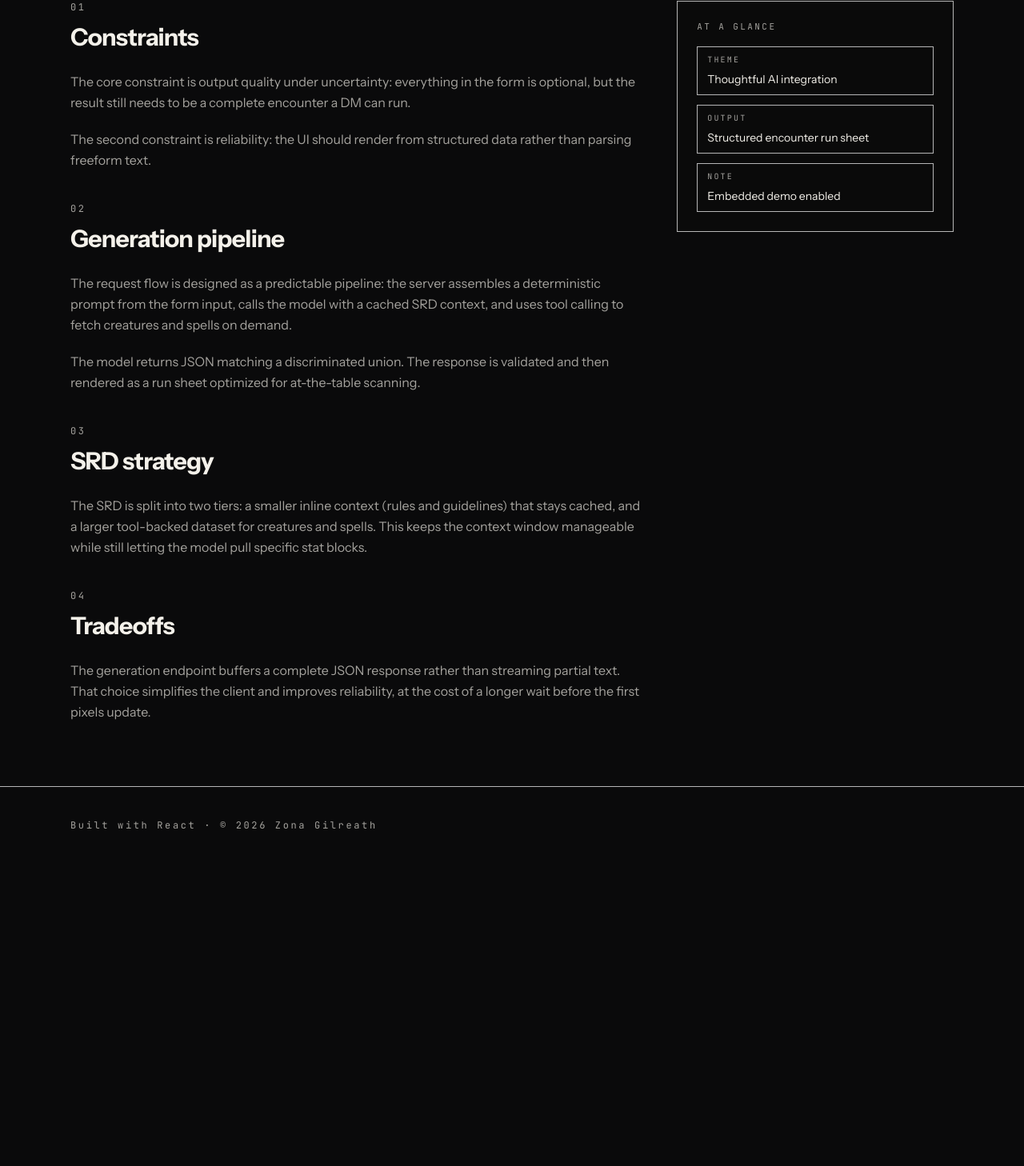
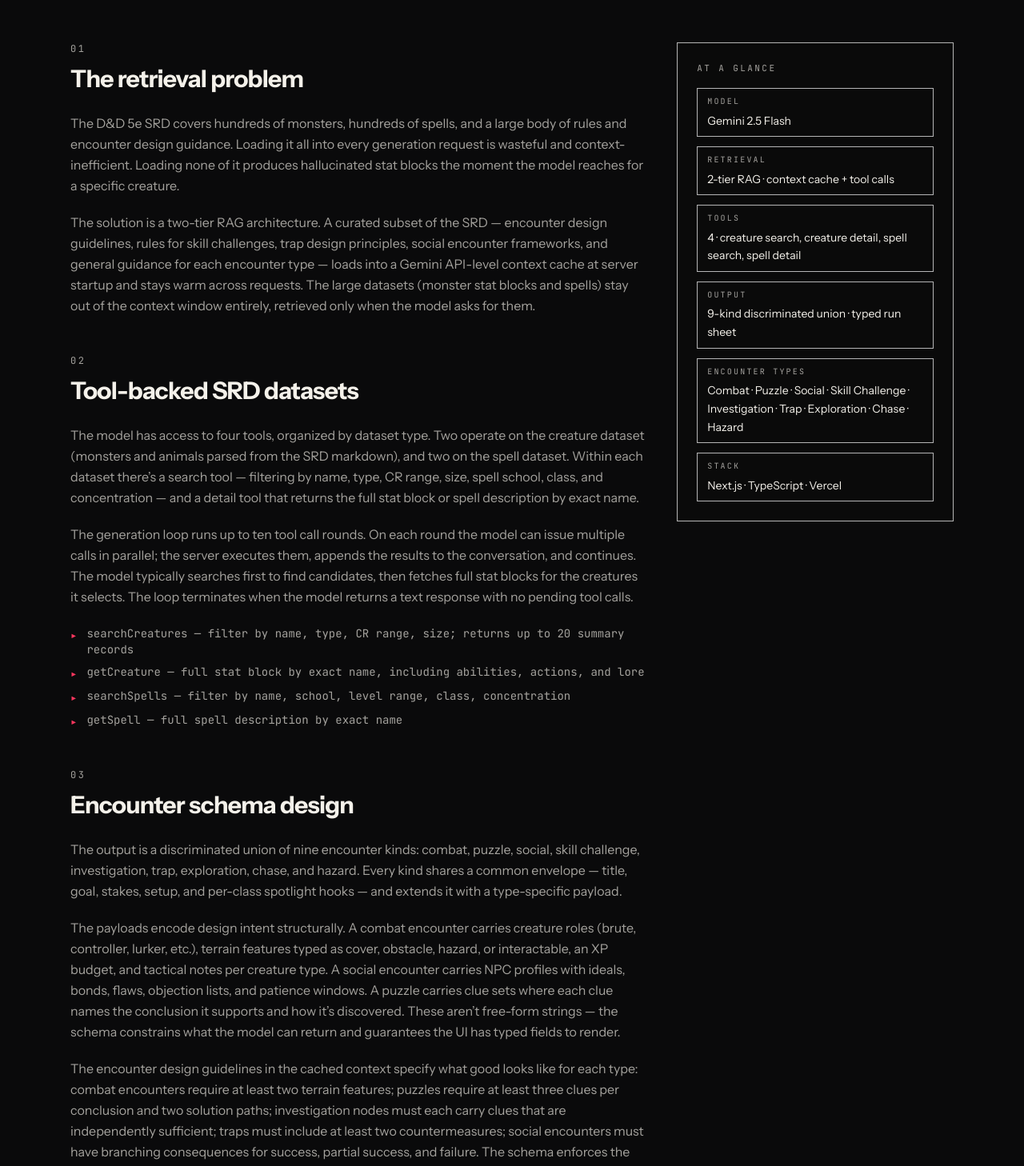
Before and after one commit to zonagilreath/zonadostuff, a React (Vite) app: page /work/familiar in a window 1280 px wide. Shown: the part 1273-2731 px from the top of the page at 80% size. Before the commit the page ends 2353 px from the top, so only its background shows below. Built offline with nearby package versions, Linux system fonts and the light colour scheme.

Commit message:
content: rewrite Familiar case study with RAG architecture, tool call design, and encounter schema detail

```diff
--- a/src/pages/work/Familiar.tsx
+++ b/src/pages/work/Familiar.tsx
@@ -34,7 +34,6 @@ function EmbeddedDemo({ src }: { src: string }) {
           Open in new tab ↗
         </a>
       </div>
-
       <div className="aspect-[16/10] w-full">
         <iframe
           title="Familiar embedded demo"
@@ -62,10 +61,15 @@ export function FamiliarCaseStudy() {
             Familiar
           </h1>
 
+          <p className="mt-2 font-code text-xs tracking-[0.22em] text-muted">
+            AI-powered D&D 5e encounter generator
+          </p>
+
           <p className="mt-6 text-base leading-relaxed text-muted sm:text-lg">
-            Familiar is an AI-powered D&D 5e encounter generator for dungeon masters. It takes optional
-            form input and produces a structured, ready-to-run encounter sheet: goal and stakes up top,
-            then setup, then type-specific content like rosters, puzzles, NPC profiles, and traps.
+            Familiar generates structured, ready-to-run encounter sheets for dungeon masters. It
+            takes optional form input and produces nine distinct encounter types — each with its own
+            schema, run-sheet layout, and type-specific guidance — driven by a RAG pipeline built
+            on the D&D 5e SRD.
           </p>
 
           <div className="mt-10 flex flex-wrap items-center gap-3">
@@ -99,9 +103,10 @@ export function FamiliarCaseStudy() {
           <div className="mt-10 flex flex-wrap gap-2">
             <Tag>Next.js</Tag>
             <Tag>TypeScript</Tag>
-            <Tag>Gemini</Tag>
+            <Tag>Gemini 2.5 Flash</Tag>
+            <Tag>RAG · Tool calling</Tag>
             <Tag>Structured JSON</Tag>
-            <Tag>Tool calling</Tag>
+            <Tag>Context caching</Tag>
           </div>
         </div>
 
@@ -109,57 +114,132 @@ export function FamiliarCaseStudy() {
 
         <div className="mt-14 grid gap-10 lg:grid-cols-[1.35fr_0.65fr]">
           <article className="max-w-3xl">
-            <div className="space-y-10">
+            <div className="space-y-12">
+
               <section>
-                <SectionTitle label="01" title="Constraints" />
+                <SectionTitle label="01" title="The retrieval problem" />
                 <div className="mt-6 space-y-5 text-base leading-relaxed text-muted">
                   <p>
-                    The core constraint is output quality under uncertainty: everything in the form is
-                    optional, but the result still needs to be a complete encounter a DM can run.
+                    The D&D 5e SRD covers hundreds of monsters, hundreds of spells, and a large body
+                    of rules and encounter design guidance. Loading it all into every generation
+                    request is wasteful and context-inefficient. Loading none of it produces
+                    hallucinated stat blocks the moment the model reaches for a specific creature.
                   </p>
                   <p>
-                    The second constraint is reliability: the UI should render from structured data rather
-                    than parsing freeform text.
+                    The solution is a two-tier RAG architecture. A curated subset of the SRD —
+                    encounter design guidelines, rules for skill challenges, trap design principles,
+                    social encounter frameworks, and general guidance for each encounter type — loads
+                    into a Gemini API-level context cache at server startup and stays warm across
+                    requests. The large datasets (monster stat blocks and spells) stay out of the
+                    context window entirely, retrieved only when the model asks for them.
                   </p>
                 </div>
               </section>
 
               <section>
-                <SectionTitle label="02" title="Generation pipeline" />
+                <SectionTitle label="02" title="Tool-backed SRD datasets" />
                 <div className="mt-6 space-y-5 text-base leading-relaxed text-muted">
                   <p>
-                    The request flow is designed as a predictable pipeline: the server assembles a
-                    deterministic prompt from the form input, calls the model with a cached SRD context,
-                    and uses tool calling to fetch creatures and spells on demand.
+                    The model has access to four tools, organized by dataset type. Two operate on
+                    the creature dataset (monsters and animals parsed from the SRD markdown), and two
+                    on the spell dataset. Within each dataset there’s a search tool — filtering by
+                    name, type, CR range, size, spell school, class, and concentration — and a
+                    detail tool that returns the full stat block or spell description by exact name.
                   </p>
                   <p>
-                    The model returns JSON matching a discriminated union. The response is validated and
-                    then rendered as a run sheet optimized for at-the-table scanning.
+                    The generation loop runs up to ten tool call rounds. On each round the model
+                    can issue multiple calls in parallel; the server executes them, appends the
+                    results to the conversation, and continues. The model typically searches first
+                    to find candidates, then fetches full stat blocks for the creatures it selects.
+                    The loop terminates when the model returns a text response with no pending tool
+                    calls.
+                  </p>
+                </div>
+                <div className="mt-6 space-y-2">
+                  {[
+                    'searchCreatures — filter by name, type, CR range, size; returns up to 20 summary records',
+                    'getCreature — full stat block by exact name, including abilities, actions, and lore',
+                    'searchSpells — filter by name, school, level range, class, concentration',
+                    'getSpell — full spell description by exact name',
+                  ].map((item) => (
+                    <div key={item} className="flex items-start gap-3 text-sm text-muted">
+                      <span className="mt-0.5 font-code text-accent">▸</span>
+                      <span className="font-code">{item}</span>
+                    </div>
+                  ))}
+                </div>
+              </section>
+
+              <section>
+                <SectionTitle label="03" title="Encounter schema design" />
+                <div className="mt-6 space-y-5 text-base leading-relaxed text-muted">
+                  <p>
+                    The output is a discriminated union of nine encounter kinds: combat, puzzle,
+                    social, skill challenge, investigation, trap, exploration, chase, and hazard.
+                    Every kind shares a common envelope — title, goal, stakes, setup, and per-class
+                    spotlight hooks — and extends it with a type-specific payload.
+                  </p>
+                  <p>
+                    The payloads encode design intent structurally. A combat encounter carries
+                    creature roles (brute, controller, lurker, etc.), terrain features typed as
+                    cover, obstacle, hazard, or interactable, an XP budget, and tactical notes
+                    per creature type. A social encounter carries NPC profiles with ideals, bonds,
+                    flaws, objection lists, and patience windows. A puzzle carries clue sets where
+                    each clue names the conclusion it supports and how it’s discovered. These
+                    aren’t free-form strings — the schema constrains what the model can return and
+                    guarantees the UI has typed fields to render.
+                  </p>
+                  <p>
+                    The encounter design guidelines in the cached context specify what good looks
+                    like for each type: combat encounters require at least two terrain features;
+                    puzzles require at least three clues per conclusion and two solution paths;
+                    investigation nodes must each carry clues that are independently sufficient;
+                    traps must include at least two countermeasures; social encounters must have
+                    branching consequences for success, partial success, and failure. The schema
+                    enforces the structure; the guidelines shape the content.
                   </p>
                 </div>
               </section>
 
               <section>
-                <SectionTitle label="03" title="SRD strategy" />
+                <SectionTitle label="04" title="Context caching" />
                 <div className="mt-6 space-y-5 text-base leading-relaxed text-muted">
                   <p>
-                    The SRD is split into two tiers: a smaller inline context (rules and guidelines) that
-                    stays cached, and a larger tool-backed dataset for creatures and spells. This keeps the
-                    context window manageable while still letting the model pull specific stat blocks.
+                    The Gemini API supports explicit context caching: a named, server-side cache
+                    that stores a system prompt, a priming turn, and tool declarations against a
+                    specific model. Cached content is billed at a reduced token rate and doesn’t
+                    count toward per-request input tokens.
+                  </p>
+                  <p>
+                    Familiar creates the cache at first request and keeps the reference for 30
+                    minutes. Each generation call attaches the cache name rather than resending the
+                    full SRD context. If cache creation fails — cold start, quota limit, model
+                    mismatch — the server falls back to an uncached system prompt transparently.
+                    The degraded path is slower and more expensive per request but otherwise
+                    identical in behavior.
                   </p>
                 </div>
               </section>
 
               <section>
-                <SectionTitle label="04" title="Tradeoffs" />
+                <SectionTitle label="05" title="Tradeoffs" />
                 <div className="mt-6 space-y-5 text-base leading-relaxed text-muted">
                   <p>
-                    The generation endpoint buffers a complete JSON response rather than streaming partial
-                    text. That choice simplifies the client and improves reliability, at the cost of a
-                    longer wait before the first pixels update.
+                    The generation endpoint buffers a complete JSON response rather than streaming
+                    partial text. Streaming structured data mid-object is fragile — partial JSON
+                    isn’t parseable, and a partially rendered run sheet is harder to read than a
+                    complete one that appears at once. The tradeoff is a longer wait before the
+                    first pixel updates, mitigated with a loading state.
+                  </p>
+                  <p>
+                    The tool call loop adds latency proportional to the number of rounds the model
+                    takes. A combat encounter that searches for creatures by CR, fetches two full
+                    stat blocks, then generates adds 2–3 round-trips over a simple text generation.
+                    That cost is intentional — grounded stat blocks are worth the wait.
                   </p>
                 </div>
               </section>
+
             </div>
           </article>
 
@@ -167,16 +247,28 @@ export function FamiliarCaseStudy() {
             <div className="font-code text-[11px] tracking-[0.22em] text-muted">AT A GLANCE</div>
             <div className="mt-4 space-y-3 text-sm leading-relaxed text-muted">
               <div className="border border-border/70 bg-bg/25 px-3 py-2">
-                <div className="font-code text-[10px] tracking-[0.22em] text-muted">THEME</div>
-                <div className="mt-1 text-text">Thoughtful AI integration</div>
+                <div className="font-code text-[10px] tracking-[0.22em] text-muted">MODEL</div>
+                <div className="mt-1 text-text">Gemini 2.5 Flash</div>
+              </div>
+              <div className="border border-border/70 bg-bg/25 px-3 py-2">
+                <div className="font-code text-[10px] tracking-[0.22em] text-muted">RETRIEVAL</div>
+                <div className="mt-1 text-text">2-tier RAG · context cache + tool calls</div>
+              </div>
+              <div className="border border-border/70 bg-bg/25 px-3 py-2">
+                <div className="font-code text-[10px] tracking-[0.22em] text-muted">TOOLS</div>
+                <div className="mt-1 text-text">4 · creature search, creature detail, spell search, spell detail</div>
               </div>
               <div className="border border-border/70 bg-bg/25 px-3 py-2">
                 <div className="font-code text-[10px] tracking-[0.22em] text-muted">OUTPUT</div>
-                <div className="mt-1 text-text">Structured encounter run sheet</div>
+                <div className="mt-1 text-text">9-kind discriminated union · typed run sheet</div>
               </div>
               <div className="border border-border/70 bg-bg/25 px-3 py-2">
-                <div className="font-code text-[10px] tracking-[0.22em] text-muted">NOTE</div>
-                <div className="mt-1 text-text">Embedded demo enabled</div>
+                <div className="font-code text-[10px] tracking-[0.22em] text-muted">ENCOUNTER TYPES</div>
+                <div className="mt-1 text-text">Combat · Puzzle · Social · Skill Challenge · Investigation · Trap · Exploration · Chase · Hazard</div>
+              </div>
+              <div className="border border-border/70 bg-bg/25 px-3 py-2">
+                <div className="font-code text-[10px] tracking-[0.22em] text-muted">STACK</div>
+                <div className="mt-1 text-text">Next.js · TypeScript · Vercel</div>
               </div>
             </div>
           </aside>
```
